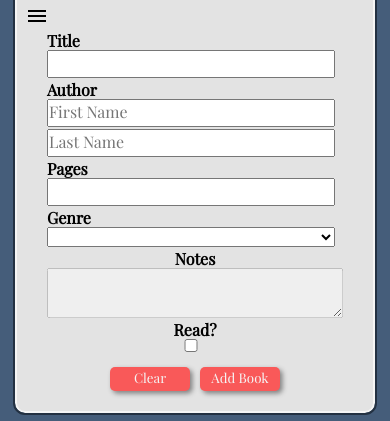
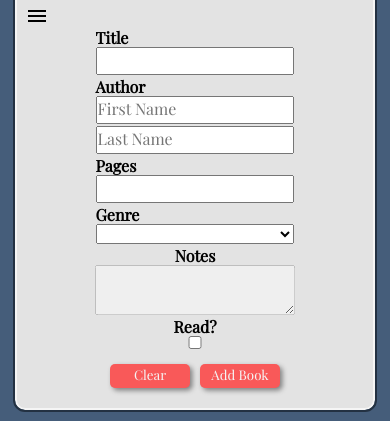
Before and after one commit to AWW0886/library, a plain HTML site: page index.html in a window 390 px wide. Shown: the part 63-484 px from the top of the page. Drawn offline with Linux system fonts and the light colour scheme.

Commit message:
Format for sub-align

```diff
--- a/styles.css
+++ b/styles.css
@@ -194,6 +194,20 @@ label {
     flex-direction: column;
     /*background-color: white;*/
     /*box-shadow: 5px 5px 5px darkgrey;*/
+    /*border: 1px solid black;*/
+}
+
+.align-one {
+    display: flex;
+    flex-direction: column;
+    /*border: 1px dashed seagreen;*/
+
+}
+
+.align-two {
+    display: flex;
+    flex-direction: column;
+    /*border: 1px dashed steelblue;*/
 }
 
 input,
@@ -219,7 +233,7 @@ textarea {
 
 .read-input {
     display: flex;
-    justify-content: center;
+    align-items: center;
 
 }
 
@@ -426,6 +440,39 @@ textarea {
 
     .library {
         grid-template-columns: 1fr;
+        margin: -15px 15px -15px 0;
+    }
+
+    .page-container {
+        display: flex;
+        flex-direction: column;
+    }
+
+    .align-form {
+        display: flex;
+        flex-direction: column;
+        align-items: center;
+    }
+
+    .sub-align {
+        display: flex;
+        gap: 15px;
+    }
+
+    .genre-container {
+        margin-top: 15px;
+    }
+
+    textarea {
+        height: 50px;
+        width: 250px;
+
+    }
+
+    .form-container {
+        min-height: 0;
+        margin-bottom: 0;
+        margin-right: 15px;
     }
 }
 
@@ -434,13 +481,53 @@ textarea {
     .library {
         grid-template-columns: repeat(auto-fit, minmax(300px, 1fr));;
     }
+
+    .page-container {
+        display: flex;
+        flex-direction: column;
+    }
+
+    .align-form {
+        display: flex;
+        flex-direction: column;
+        align-items: center;
+    }
+
+    .sub-align {
+        display: flex;
+        gap: 15px;
+    }
+
+    .genre-container {
+        margin-top: 15px;
+    }
+
+    textarea {
+        height: 50px;
+        width: 250px;
+
+    }
+
+    .menu-icon {
+        display: block;
+    }
+
 }
 
 @media only screen and (max-width: 600px) {
 
-    .page-container {
+    /*.page-container {
         display: flex;
         flex-direction: column;
+    }*/
+
+    .sub-align {
+        flex-direction: column;
+        gap: 0;
+    }
+
+    .genre-container {
+        margin-top: 0;
     }
 
     .form-container {
@@ -463,6 +550,11 @@ textarea {
         display: block;
     }
 
+    textarea {
+        height: 50px;
+        width: 200px;
+    }
+
     /*.input-form {
         display: none;
             /*border: 1px dashed steelblue;
```
